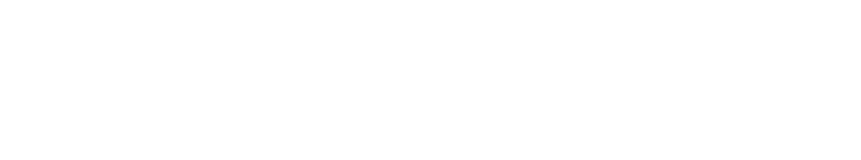
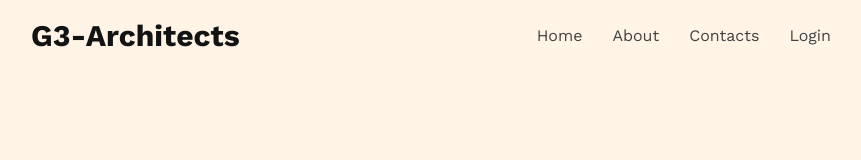
Before and after one commit to Shakil-Ahmmed8882/G3-Architect, a plain HTML site: page index.html in a window 1280 px wide. Shown: the whole page, without its empty margins (209-1070 px from the left). Drawn offline with nearby package versions, Linux system fonts and the light colour scheme.

Commit message:
added navbar

```diff
--- a/index.html
+++ b/index.html
@@ -1,13 +1,29 @@
 <!DOCTYPE html>
 <html lang="en">
   <head>
-      <meta charset="UTF-8">
-      <meta name="viewport" content="width=device-width, initial-scale=1.0">
+    <meta charset="UTF-8" />
+    <meta name="viewport" content="width=device-width, initial-scale=1.0" />
     <title>G3-Architect</title>
     <!-- Google font (sans serif) -->
-      <link rel="stylesheet" href="/styles/style.css">
+    <link rel="preconnect" href="https://fonts.googleapis.com" />
+    <link rel="preconnect" href="https://fonts.gstatic.com" crossorigin />
+    <link
+      href="https://fonts.googleapis.com/css2?family=Space+Mono:wght@400;700&family=Work+Sans:wght@400;600;700;800&display=swap"
+      rel="stylesheet" />
+    <!-- CSS FILE -->
+    <link rel="stylesheet" href="./styles/style.css"/>
   </head>
   <body>
-      <!-- Hello world -->
+    <header class="header">
+      <nav class="header__nav">
+        <h3 class="nav__logo">G3-Architects</h3>
+        <ul class="nav__list">
+            <li class="nav__item"><a href="" class="nav__link">Home</a></li>
+            <li class="nav__item"><a href="" class="nav__link">About</a></li>
+            <li class="nav__item"><a href="" class="nav__link">Contacts</a></li>
+            <li class="nav__item"><a href="" class="nav__link">Login</a></li>
+        </ul>
+      </nav>
+    </header>
   </body>
 </html>
--- a/styles/style.css
+++ b/styles/style.css
@@ -0,0 +1,40 @@
+/* || RESET */
+* {
+  margin: 0;
+  padding: 0;
+  box-sizing: border-box;
+  list-style: none;
+  text-decoration: none;
+}
+body {
+  font-family: "Work Sans", sans-serif;
+}
+
+
+
+/* Header */
+.header{
+      width: 100%;
+      height: 100vh;
+      background: rgba(255, 144, 14, 0.10);
+}
+.header__nav{
+      margin: 0 240px;
+      height: 70px;
+      display: flex;
+      align-items: center;
+      justify-content: space-between;
+}
+.nav__logo{
+      color: #131313;
+      font-weight: 700;
+      font-size: 30px;
+}
+.nav__list{
+      display: flex;
+      align-items: center;
+      column-gap: 30px;
+}
+.nav__link{
+      color: #424242;
+}
```
Lines whose indentation alone changed are shown as unchanged.
